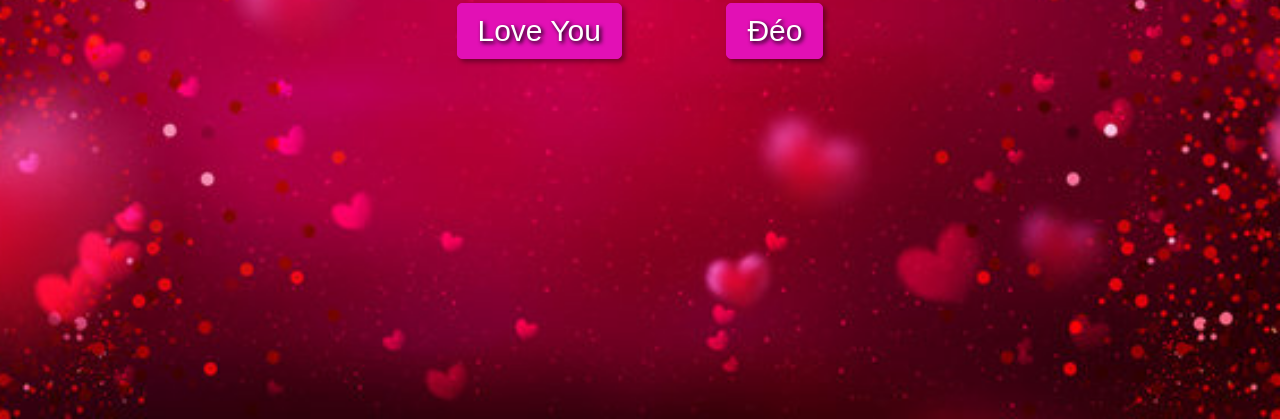
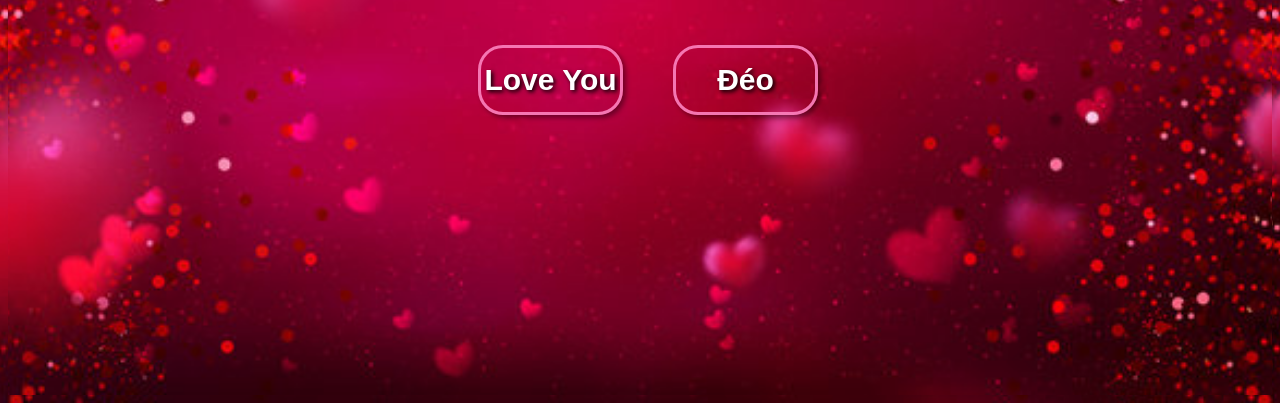
Before and after one commit to Madnok/html, a plain HTML site: page index2.html in a window 1280 px wide. Shown: the part 397-816 px from the top of the page. Drawn offline with Linux system fonts and the light colour scheme.

Commit message:
sửa lại layout index2

```diff
--- a/index2.html
+++ b/index2.html
@@ -5,9 +5,9 @@
     <link rel="stylesheet" href="style.css" type="text/css">
     <title>Chúc Mừng Sinh Nhật Em Iu 🤗</title>
 </head>
-<body class="background">
+<body>
 
-    <div class="container">
+    <div class="container-index1">
 
         <div class="section-text">
             <h1>Chúc Em Sinh Nhật Vui Vẻ<BR> <3 </h1>
@@ -26,10 +26,13 @@
         const button = document.getElementById('noButton')
         const button2 = document.getElementById('yesButton')
         button.addEventListener('mousemove', (e) => {
-            const newX = Math.random() *window.innerWidth*0.5;
-            const newY = Math.random() *window.innerHeight*0.5;
+            const maxX = window.innerWidth * 0.5 - button.clientWidth;
+            const maxY = window.innerHeight * 0.5 - button.clientHeight;
+            const newX = Math.random() * maxX;
+            const newY = Math.random() * maxY;
+
             button.style.position = 'absolute';
-            button.style.left = newX +  'px';
+            button.style.left = newX + 'px';
             button.style.top = newY + 'px';
         })
 
--- a/style.css
+++ b/style.css
@@ -1,16 +1,21 @@
 body, html {
     font-family: Arial, sans-serif;
+    background-image: url('./img/backgroundMain.jpg');
+    background-size: cover;
+    background-position: center;
 }
-.background{
+
+background{
     background-image: url('./img/backgroundMain.jpg');
     height: 100vh;
     background-size: cover;
     background-position: center;
+
 }
 
 /* Media query for mobile devices */
 @media (max-width: 768px) {
-    .container {
+    .container-index1 {
         width: 100%;
     }
 }
@@ -43,8 +48,14 @@ p{
     font-size: 55px;
     text-shadow: 2px 2px 4px #000000;
 }
-
-
+.container-index1 {
+    width: 100%;
+    display: flex;
+    flex-direction: column;
+    align-items: center;
+    position: absolute;
+    justify-content: center;
+}
 .container {
     width: 80%;
     display: flex;
@@ -61,10 +72,7 @@ p{
     height: 100vh;
 }
 .section-text {
-    flex:1;
-    position: absolute;
-    top:0%;
-    align-items: center;
+    text-align: center;
 }
 .section-text p{
     font-size: 40px;
@@ -77,10 +85,28 @@ p{
     text-decoration: none;
 }
 .section-button-yes-no{
-    position: absolute;
-    top:50%;
+    margin-top: 20px;
+    display: flex;
+}
+.section-button-yes-no button{
+    width: 145px;
+  padding: 15px 0;
+  text-align: center;
+  margin: 20px 25px;
+  border-radius: 25px;
+  font-weight: bold;
+  border: 3px solid #fa80bdec;
+  background: transparent;
+  color: white;
+  cursor: pointer;
+  position: relative;
+  overflow: hidden;
+}
+.section-button-yes-no button:hover {
+    background: #fa80bdec;
+    color: #fff;
+  }
 
-}
 .section  {
     flex:1;
     position: relative;
```
